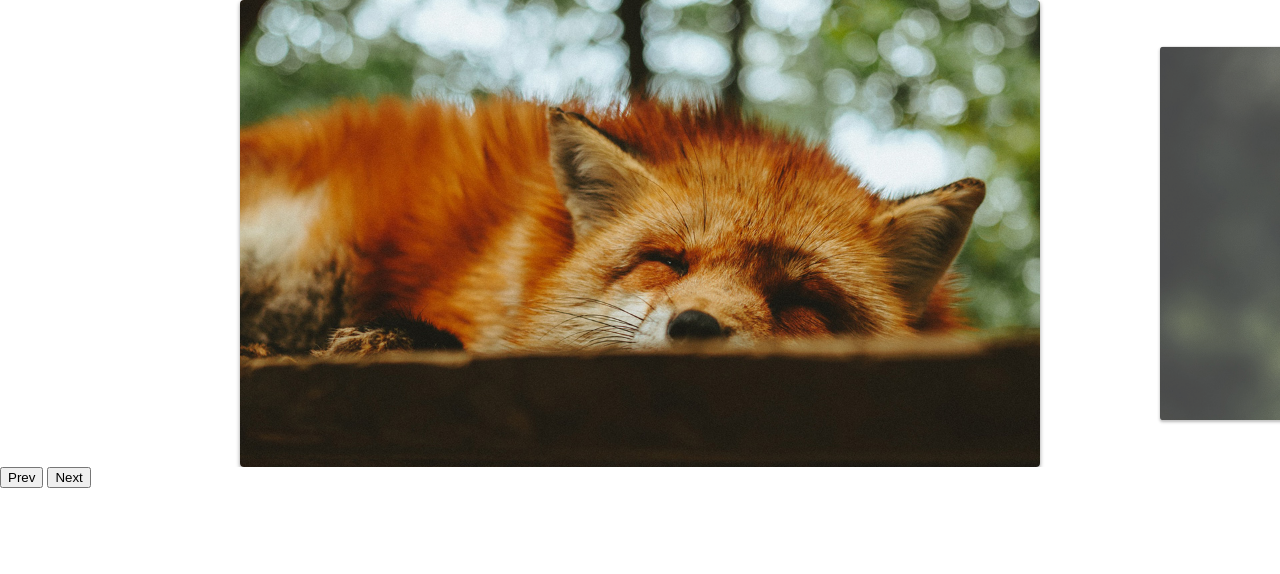
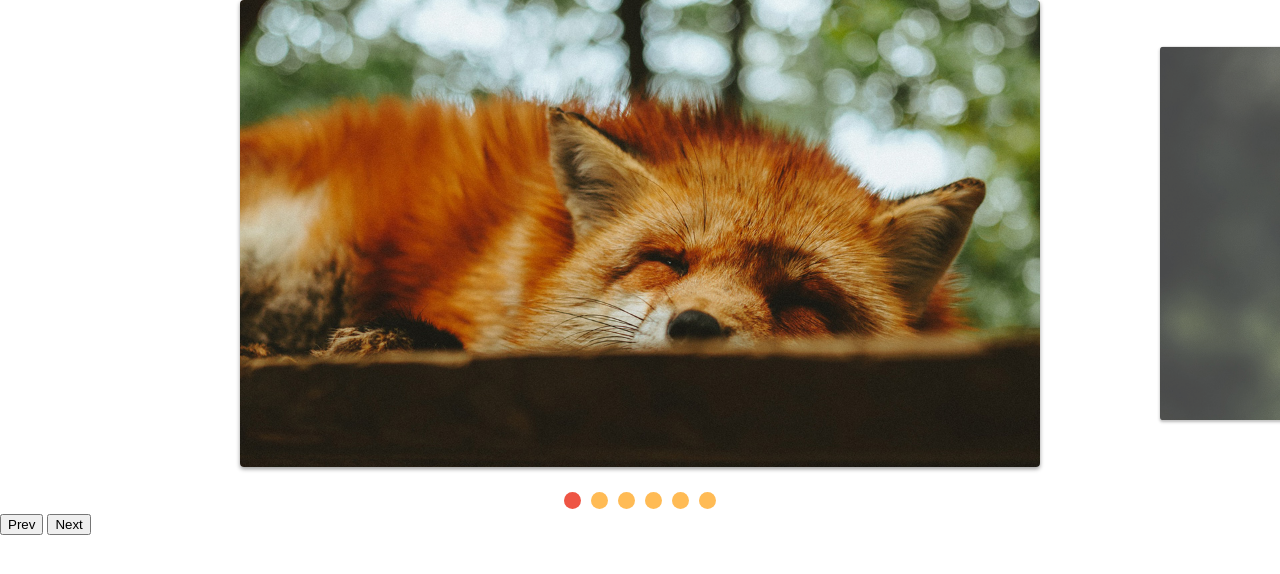
Before and after one commit to rcesar99/slides-animais-fantasticos, a plain HTML site: page index.html in a window 1280 px wide. Drawn offline with Linux system fonts and the light colour scheme.

Commit message:
controle de navageção dos slides (marcação virtual de onde está)

```diff
--- a/css/style.css
+++ b/css/style.css
@@ -42,3 +42,25 @@ img {
   opacity: 1;
   transform: scale(1);
 }
+
+[data-control="slide"] {
+  display: flex;
+  justify-content: center;
+  margin-top: 20px;
+}
+
+[data-control="slide"] li a {
+  display: block;
+  width: 17px;
+  height: 17px;
+  background-color: #fb5;
+  border-radius: 50%;
+  overflow: hidden;
+  text-indent: -999px;
+  margin: 5px;
+}
+
+[data-control="slide"] li.active a,
+[data-control="slide"] li a:hover {
+  background-color: #e54;
+}
--- a/js/script.js
+++ b/js/script.js
@@ -3,6 +3,4 @@ import { Slide, SlideNav } from "./slide.js";
 const slide = new SlideNav(".slide", ".slide-wrapper");
 slide.init();
 slide.addArrow(".prev", ".next");
-
-// slide.changeSlide(3); Rascunho
-// slide.activePrevSlide(); Rascunho
+slide.addControl();
--- a/js/slide.js
+++ b/js/slide.js
@@ -5,8 +5,8 @@ export class Slide {
     this.slide = document.querySelector(slide);
     this.wrapper = document.querySelector(wrapper);
     this.distance = { finalPosition: 0, startX: 0, movement: 0 };
-
     this.activeClass = "active";
+    this.changeEvent = new Event("changeEvent");
   }
 
   transition(active) {
@@ -95,6 +95,7 @@ export class Slide {
     this.slidesIndexNav(index);
     this.distance.finalPosition = activeSlide.position;
     this.changeActiveClass();
+    this.wrapper.dispatchEvent(this.changeEvent);
   }
 
   changeActiveClass() {
@@ -146,6 +147,10 @@ export class Slide {
 }
 
 export class SlideNav extends Slide {
+  constructor(slide, wrapper) {
+    super(slide, wrapper);
+    this.bindControlEvents();
+  }
   addArrow(prev, next) {
     this.prevElement = document.querySelector(prev);
     this.nextElement = document.querySelector(next);
@@ -156,4 +161,40 @@ export class SlideNav extends Slide {
     this.prevElement.addEventListener("click", this.activePrevSlide);
     this.nextElement.addEventListener("click", this.activeNextSlide);
   }
+
+  createControl() {
+    const control = document.createElement("ul");
+    control.dataset.control = "slide";
+    this.slideArray.forEach((item, index) => {
+      control.innerHTML += `<li><a href="#slide${index + 1}">${index + 1}</a></li>`;
+    });
+    this.wrapper.appendChild(control);
+    return control;
+  }
+
+  eventControl(item, index) {
+    item.addEventListener("click", (event) => {
+      event.preventDefault();
+      this.changeSlide(index);
+    });
+    this.wrapper.addEventListener("changeEvent", this.activeControlItem);
+  }
+
+  activeControlItem() {
+    this.controlArray.forEach((item) => item.classList.remove(this.activeClass));
+    this.controlArray[this.index.active].classList.add(this.activeClass);
+  }
+
+  addControl(customControl) {
+    this.control = document.querySelector(customControl) || this.createControl();
+    this.controlArray = [...this.control.children];
+    this.activeControlItem();
+    this.controlArray.forEach(this.eventControl);
+  }
+
+  //outra função de bind para organizar melhor
+  bindControlEvents() {
+    this.eventControl = this.eventControl.bind(this);
+    this.activeControlItem = this.activeControlItem.bind(this);
+  }
 }
```
